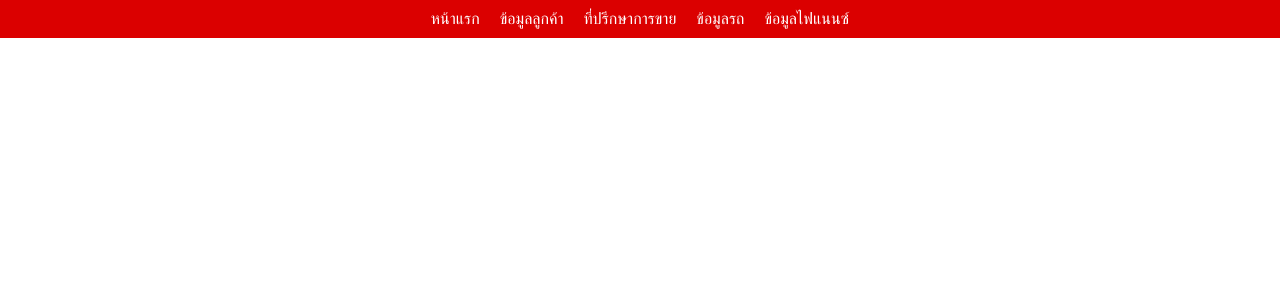
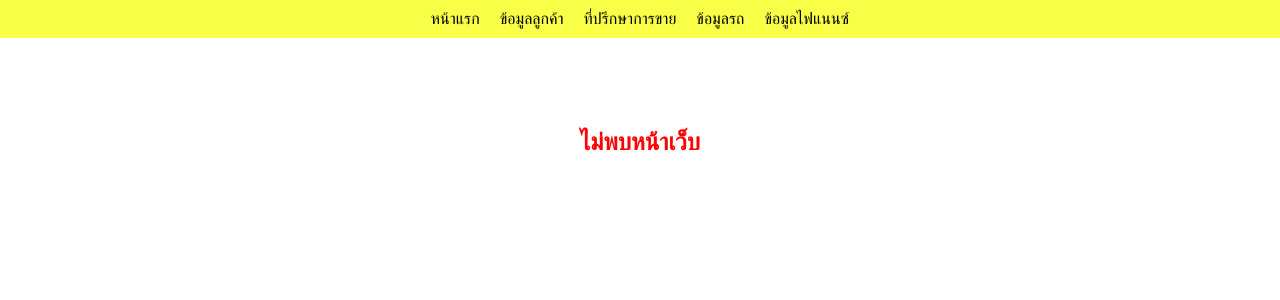
Before and after one commit to thisadee2897/otp-login, a React (Create React App) app: page /login in a window 1280 px wide. Shown: the top 300 px of the page. Built offline with nearby package versions, Linux system fonts and the light colour scheme.

Commit message:
WIP Page Not Found

```diff
--- a/src/App.js
+++ b/src/App.js
@@ -6,6 +6,7 @@ import Customer from './page/Customer';
 import Sale from './page/Sale';
 import Car from './page/Car';
 import Finance from './page/Finance';
+import NotFound from './componemts/Notfound';
 function App() {
     return (
         <BrowserRouter>
@@ -16,6 +17,7 @@ function App() {
                 <Route path='sales' element={<Sale />}></Route>
                 <Route path='/cars' element={<Car />}></Route>
                 <Route path='/finances' element={<Finance />}></Route>
+                <Route path='*' element={<NotFound />}></Route>
             </Routes>
         </BrowserRouter>
     )
--- /dev/null
+++ b/src/componemts/Notfound.js
@@ -0,0 +1,10 @@
+import React from 'react';
+import '../css/NotFound.css';
+
+export default function NotFound() {
+  return (
+    <div className="container">
+      <h3>ไม่พบหน้าเว็บ</h3>
+    </div>
+  );
+}
--- a/src/css/Navbar.css
+++ b/src/css/Navbar.css
@@ -2,18 +2,18 @@ nav {
   display: flex;
   justify-content: center;
   align-items: center;
-  background-color: #db0000;
+  background-color: #f9ff46;
   padding: 10px;
 }
 
 nav a {
   margin: 0 10px;
-  color: #ffffff;
+  color: #000000;
   text-decoration: none;
   font-size: 16px;
   transition: color 0.3s ease;
 }
 
 nav a:hover {
-  color: #fbff00;
+  color: #000cf7;
 }
--- /dev/null
+++ b/src/css/NotFound.css
@@ -0,0 +1,13 @@
+.container {
+  display: flex;
+  align-items: center;
+  justify-content: center;
+  /* height: 100vh; */
+  border: none;
+}
+
+h3 {
+  font-size: 24px;
+  /* font-weight: bold; */
+  color: #ff0000;
+}
```
